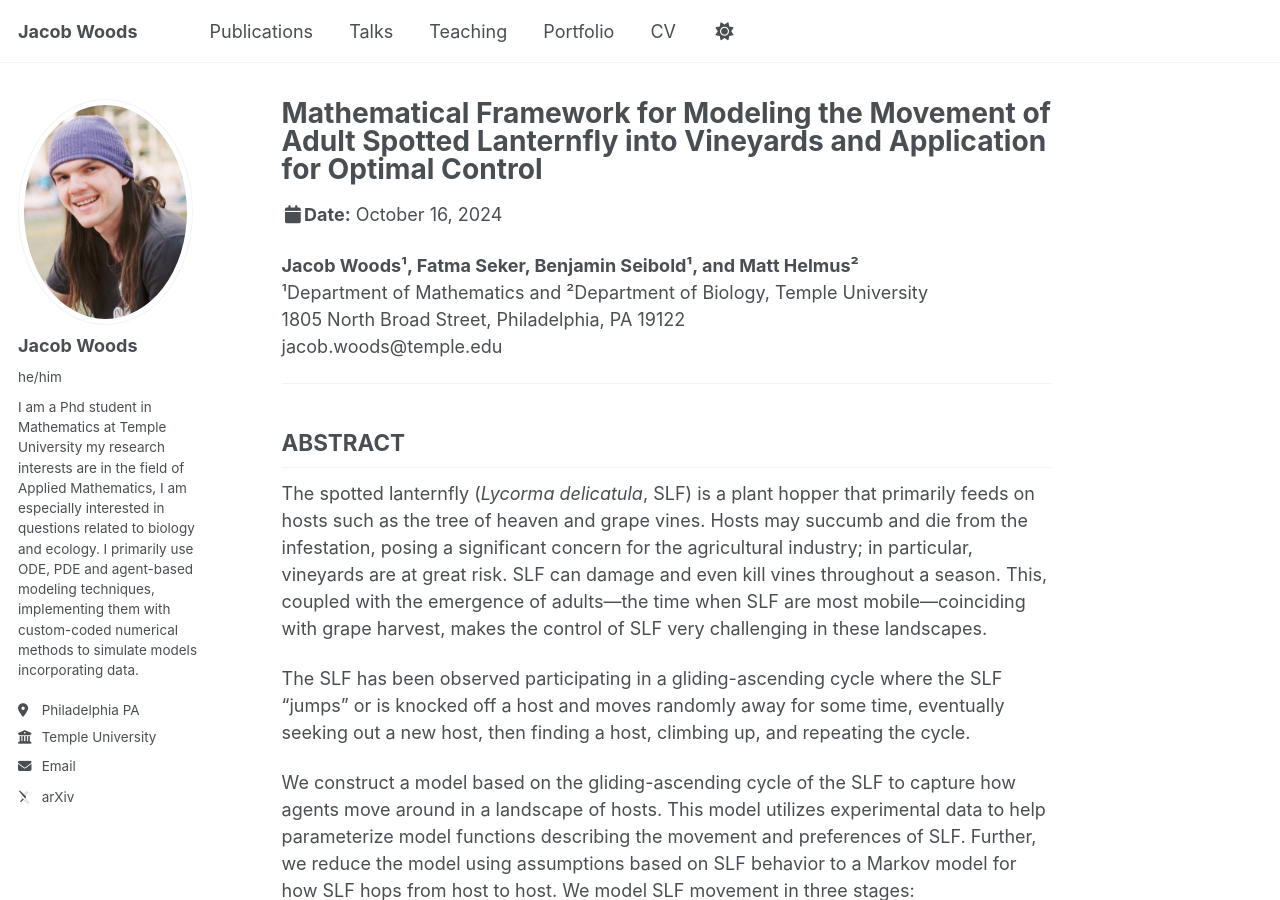
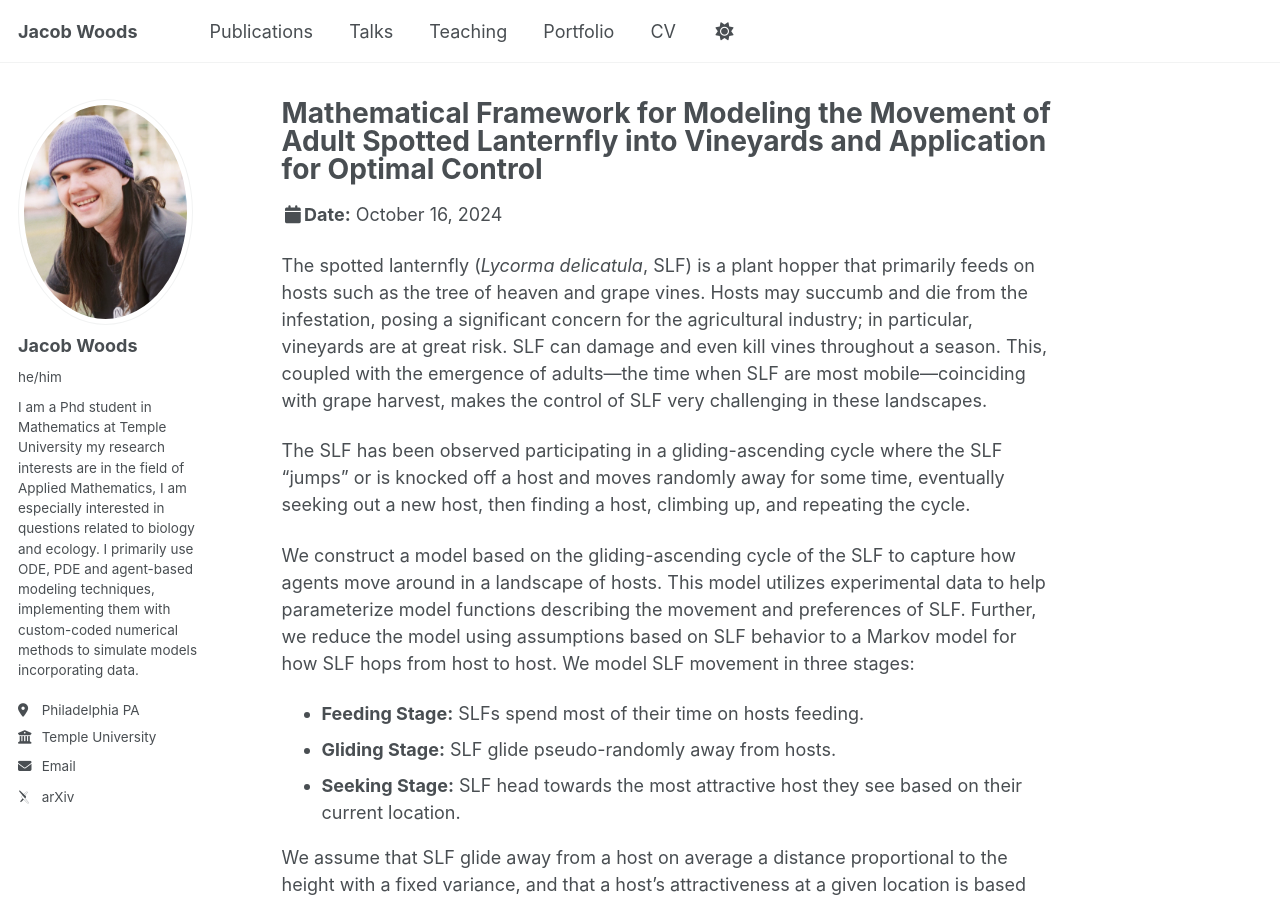
Before and after one commit to JacobWoods/JacobWoods.github.io, a Jekyll site: the page built from _talks/SLF3.md, in a window 1280 px wide and 900 px high. Built offline with Jekyll 4.4.1, drawn with Linux system fonts in a browser that asks for light colours; some web fonts are replaced; some of the changed text lies outside the part shown.

Commit message:
Update SLF3.md

```diff
--- a/_talks/SLF3.md
+++ b/_talks/SLF3.md
@@ -8,14 +8,7 @@ date: 2024-10-16
 location: "Wooster, OH, USA"
 ---
 
-**Jacob Woods¹, Fatma Seker, Benjamin Seibold¹, and Matt Helmus²**
-¹Department of Mathematics and ²Department of Biology, Temple University
-1805 North Broad Street, Philadelphia, PA 19122
-jacob.woods@temple.edu
 
----
-
-## ABSTRACT
 
 The spotted lanternfly (*Lycorma delicatula*, SLF) is a plant hopper that primarily feeds on hosts such as the tree of heaven and grape vines. Hosts may succumb and die from the infestation, posing a significant concern for the agricultural industry; in particular, vineyards are at great risk. SLF can damage and even kill vines throughout a season. This, coupled with the emergence of adults—the time when SLF are most mobile—coinciding with grape harvest, makes the control of SLF very challenging in these landscapes.
 
```
Also changed, not shown: other parts of _talks/SLF3.md (+3 -0 lines).
